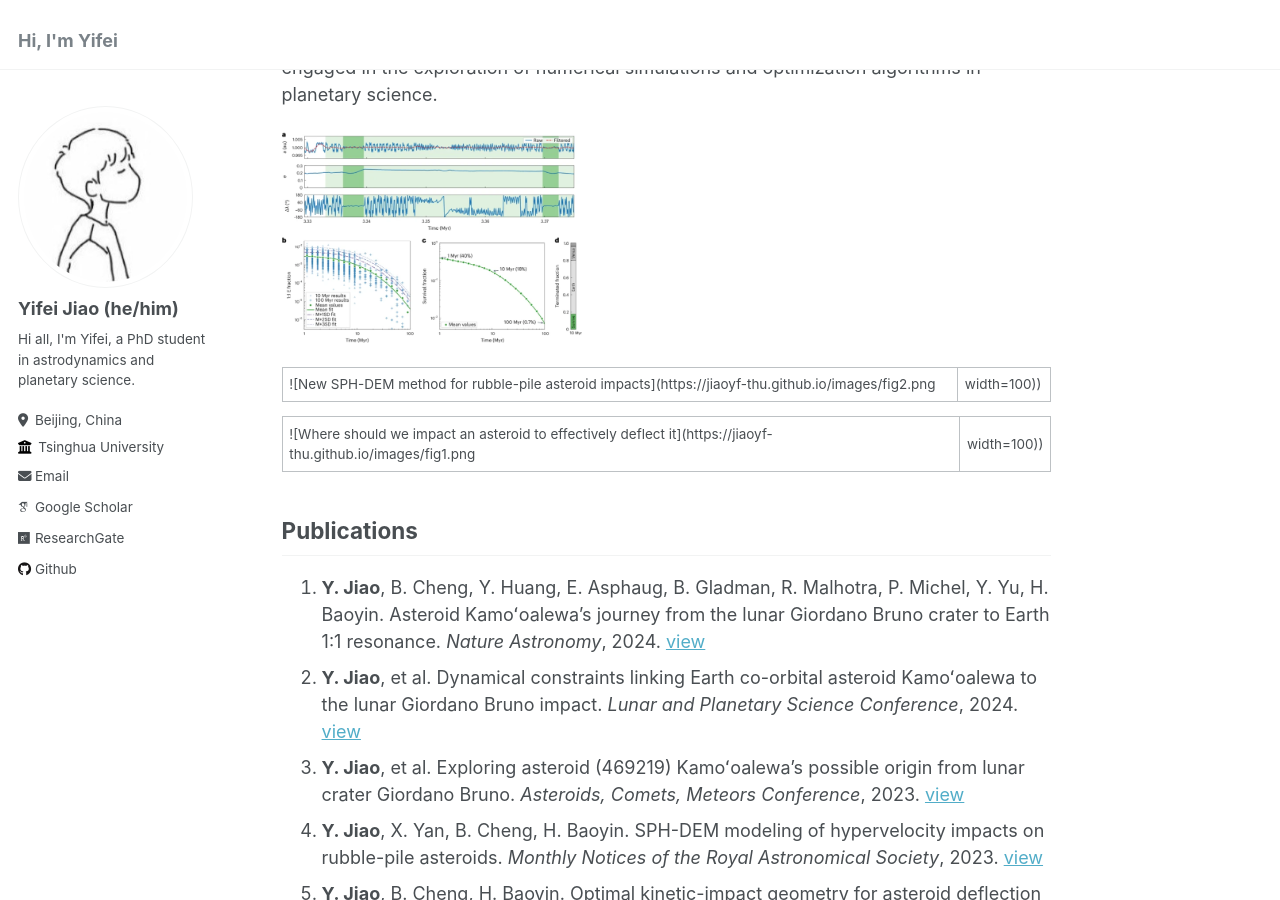
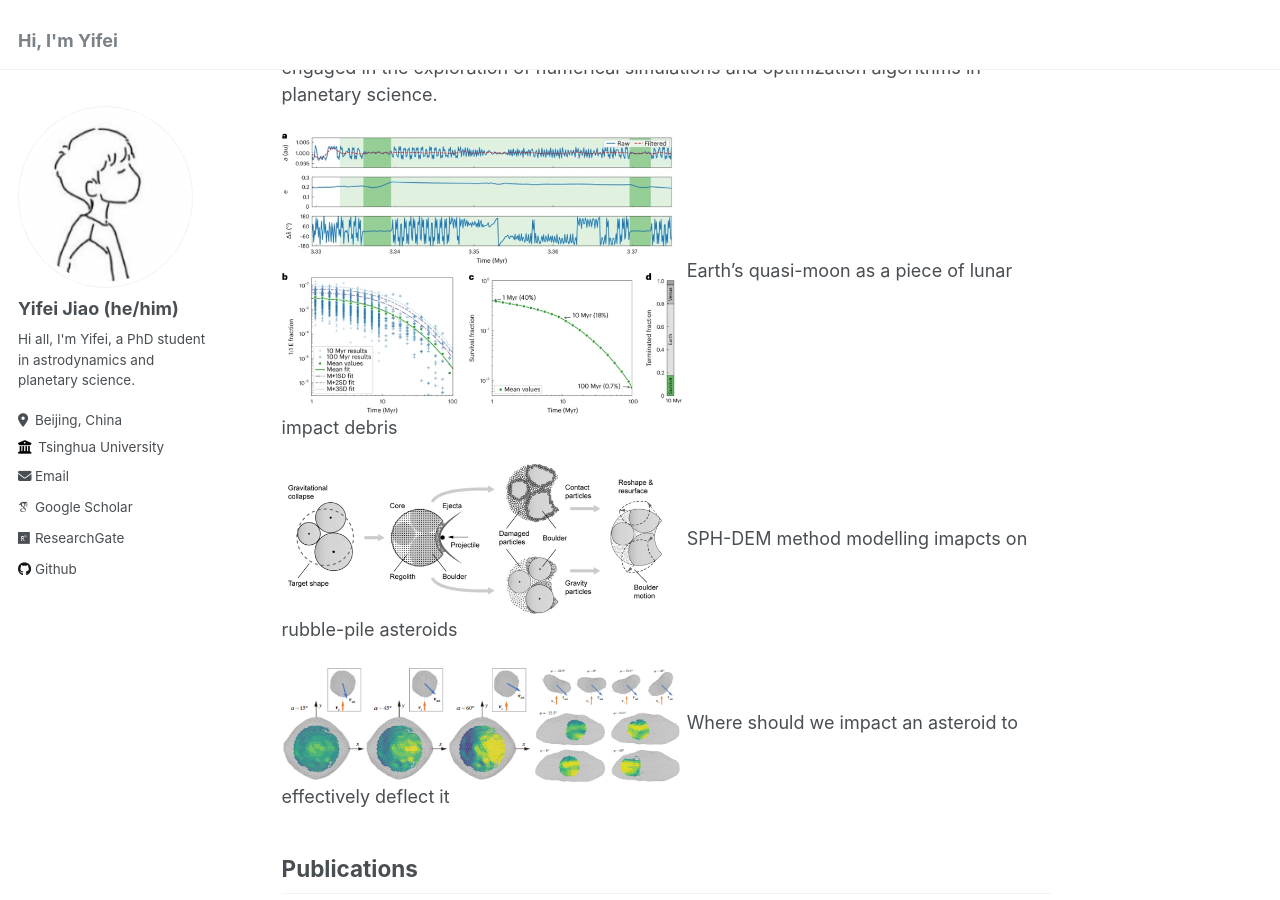
Before and after one commit to jiaoyf-thu/jiaoyf-thu.github.io, a Jekyll site: the page built from _pages/about.md, in a window 1280 px wide and 900 px high, scrolled down 220 px. Built offline with Jekyll 4.4.1, drawn with Linux system fonts in a browser that asks for light colours; some web fonts are replaced.

Commit message:
Update about.md

```diff
--- a/_pages/about.md
+++ b/_pages/about.md
@@ -11,11 +11,11 @@ redirect_from:
 
 I am currently a PhD student at Laboratory of AstroDynamics, Tsinghua University, and also a visiting student at Lunar & Planetary Laboratory, University of Arizona. My research interests are focused on asteroid exploration and deflection dynamics, as well as the collisional and dynamical evolution of small planetary bodies in the solar system. I am also engaged in the exploration of numerical simulations and optimization algorithms in planetary science.
 
-<img src="https://jiaoyf-thu.github.io/images/fig3.png"  width="300">
+<img src="https://jiaoyf-thu.github.io/images/fig3.png"  width="400"> Earth's quasi-moon as a piece of lunar impact debris
 
-![New SPH-DEM method for rubble-pile asteroid impacts](https://jiaoyf-thu.github.io/images/fig2.png | width=100))
+<img src="https://jiaoyf-thu.github.io/images/fig2.png"  width="400"> SPH-DEM method modelling imapcts on rubble-pile asteroids
 
-![Where should we impact an asteroid to effectively deflect it](https://jiaoyf-thu.github.io/images/fig1.png | width=100))
+<img src="https://jiaoyf-thu.github.io/images/fig1.png"  width="400"> Where should we impact an asteroid to effectively deflect it
 
 ## Publications
 1. **Y. Jiao**, B. Cheng, Y. Huang, E. Asphaug, B. Gladman, R. Malhotra, P. Michel, Y. Yu, H. Baoyin. Asteroid Kamoʻoalewa's journey from the lunar Giordano Bruno crater to Earth 1:1 resonance. *Nature Astronomy*, 2024. [view](https://www.nature.com/articles/s41550-024-02258-z)
```
